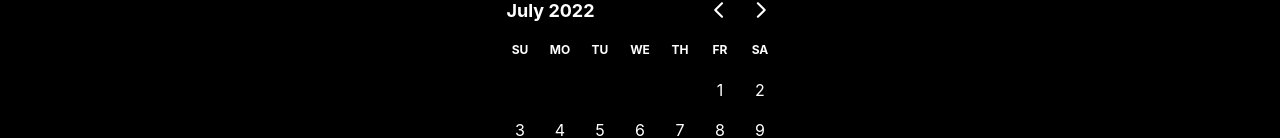
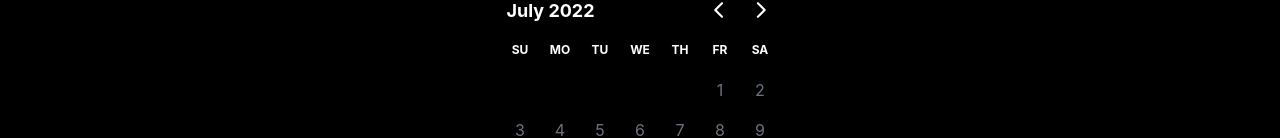
Before and after one commit to grandpoisson/rental-apartment, a Next.js app: page /calendar in a window 1280 px wide. Shown: the part 668-806 px from the top of the page. Built offline with nearby package versions, Linux system fonts and the light colour scheme.

Commit message:
show available dates in calendar

```diff
--- /dev/null
+++ b/lib/dates.js
@@ -0,0 +1,64 @@
+import config from "lib/config";
+
+export const isBlocked = (date) => {
+  const year = date.getFullYear();
+  const month = date.getMonth() + 1;
+  const day = date.getDate();
+
+  if (config.blocked[year]) {
+    if (config.blocked[year][month]) {
+      if (config.blocked[year][month].findIndex((el) => el === day) !== -1) {
+        return true;
+      }
+    }
+  }
+
+  return false;
+};
+
+export const isBooked = (date) => {
+  const year = date.getFullYear();
+  const month = date.getMonth() + 1;
+  const day = date.getDate();
+
+  if (config.booked[year]) {
+    if (config.booked[year][month]) {
+      if (config.booked[year][month].findIndex((el) => el === day) !== -1) {
+        return true;
+      }
+    }
+  }
+
+  return false;
+};
+
+export const isPast = (date) => {
+  const now = new Date();
+  if (date.setHours(0, 0, 0, 0) - now.setHours(0, 0, 0, 0) >= 0) {
+    return false;
+  }
+
+  return true;
+};
+
+export const calcNumberOfNightsBetweenDates = (startDate, endDate) => {
+  const start = new Date(startDate); //clone
+  const end = new Date(endDate); //clone
+  let dayCount = 0;
+
+  while (end > start) {
+    dayCount++;
+    start.setDate(start.getDate() + 1);
+  }
+
+  return dayCount;
+};
+
+export const isDaySelectable = (day) => {
+  return (
+    !isPast(day) &&
+    !isBlocked(day) &&
+    !isBooked(day) &&
+    calcNumberOfNightsBetweenDates(new Date(), day) <= 30 * 6
+  );
+};
--- a/pages/calendar.js
+++ b/pages/calendar.js
@@ -2,6 +2,7 @@ import Head from "next/head";
 import Link from "next/link";
 import { DayPicker } from "react-day-picker";
 import "react-day-picker/dist/style.css";
+import { isDaySelectable } from "lib/dates";
 
 export default function Calendar() {
   return (
@@ -47,7 +48,19 @@ export default function Calendar() {
           </p>
 
           <div className="pt-6 flex justify-center availability-calendar">
-            <DayPicker />
+            <DayPicker
+              components={{
+                DayContent: (props) => (
+                  <div
+                    className={`relative text-right ${
+                      !isDaySelectable(props.date) && "text-gray-500"
+                    }`}
+                  >
+                    {props.date.getDate()}
+                  </div>
+                ),
+              }}
+            />
           </div>
         </div>
       </div>
```
